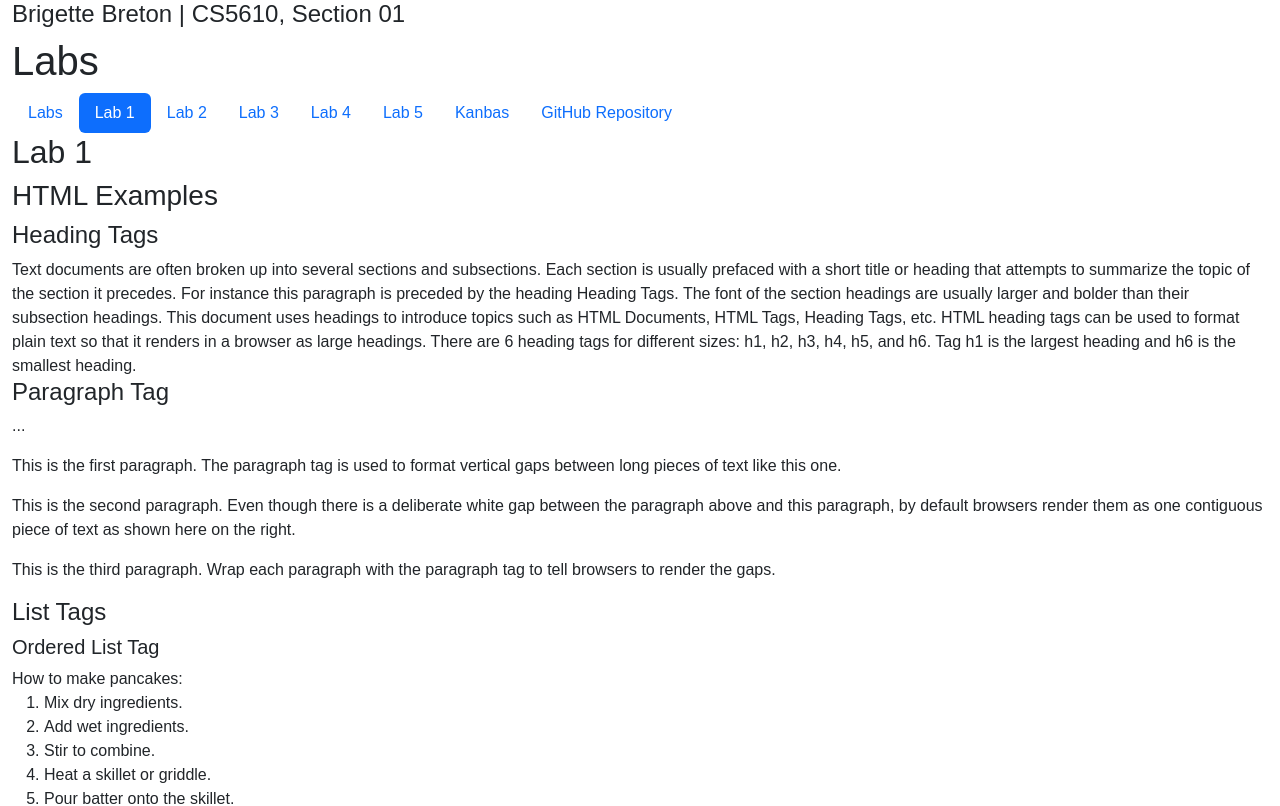
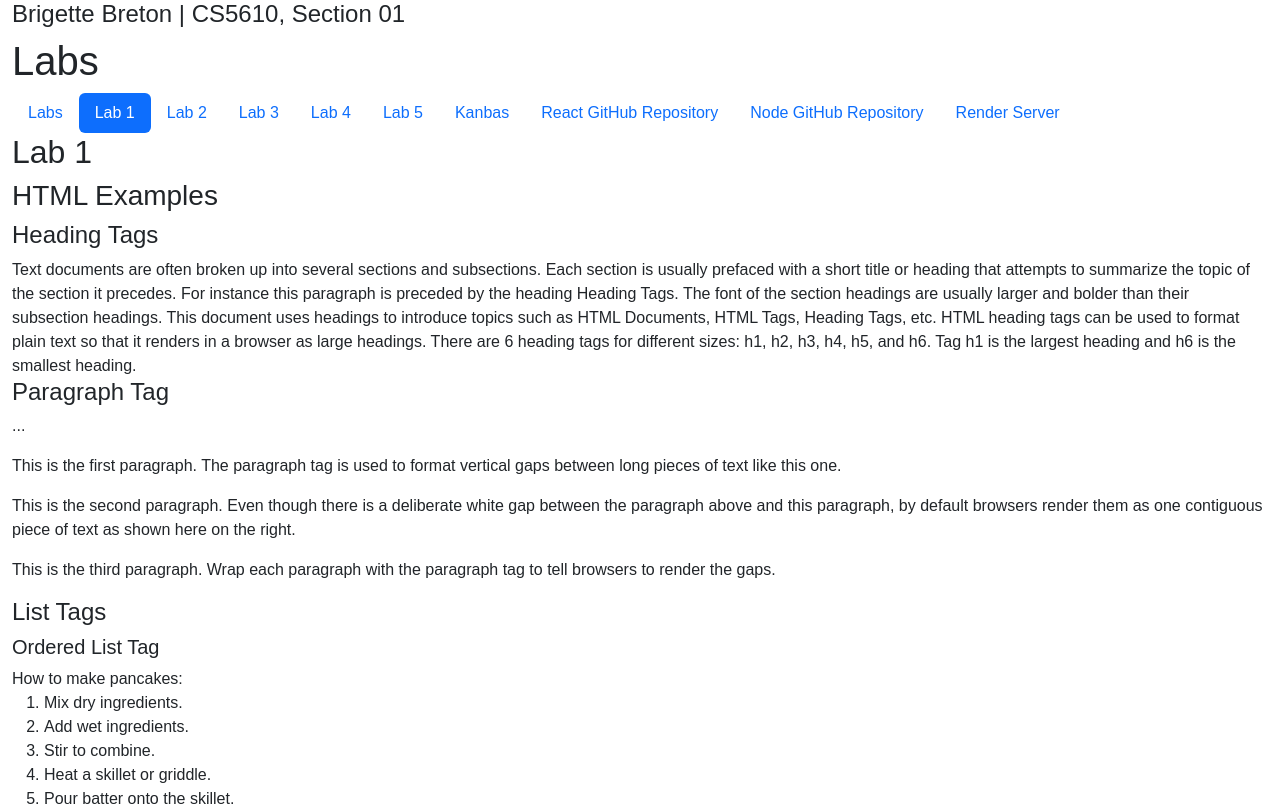
Before and after one commit to gigibreton/kanbas-react-web-app, a React (Create React App) app: page /#/Labs/Lab1 in a window 1280 px wide. Shown: the top 806 px of the page. Built offline with nearby package versions, Linux system fonts and the light colour scheme; no server answers.

Commit message:
updated TOC

```diff
--- a/src/Labs/TOC.tsx
+++ b/src/Labs/TOC.tsx
@@ -27,25 +27,35 @@ export default function TOC() {
                 </a>
             </li>
             <li className="nav-item">
-                <a id="wd-a3" href="#/Labs/Lab4"
+                <a id="wd-a4" href="#/Labs/Lab4"
                     className={`nav-link ${pathname.includes("Lab4") ? "active" : ""}`}>
                     Lab 4
                 </a>
             </li>
             <li className="nav-item">
-                <a id="wd-a3" href="#/Labs/Lab5"
+                <a id="wd-a5" href="#/Labs/Lab5"
                     className={`nav-link ${pathname.includes("Lab5") ? "active" : ""}`}>
                     Lab 5
                 </a>
             </li>
             <li className="nav-item">
-                <a id="wd-k" href="#/Kanbas" className="nav-link">
+                <a id="wd-kanbas" href="#/Kanbas" className="nav-link">
                     Kanbas
                 </a>
             </li>
             <li className="nav-item">
-                <a id="wd-k" href="https://github.com/gigibreton/kanbas-react-web-app.git" className="nav-link">
-                    GitHub Repository
+                <a id="wd-react-github-repo" href="https://github.com/gigibreton/kanbas-react-web-app.git" className="nav-link">
+                    React GitHub Repository
+                </a>
+            </li>
+            <li className="nav-item">
+                <a id="wd-node-github-repo" href="https://github.com/gigibreton/kanbas-node-server-app.git" className="nav-link">
+                    Node GitHub Repository
+                </a>
+            </li>
+            <li className="nav-item">
+                <a id="wd-render-server" href="https://kanbas-node-server-app-c09l.onrender.com" className="nav-link">
+                    Render Server
                 </a>
             </li>
         </ul>
```
